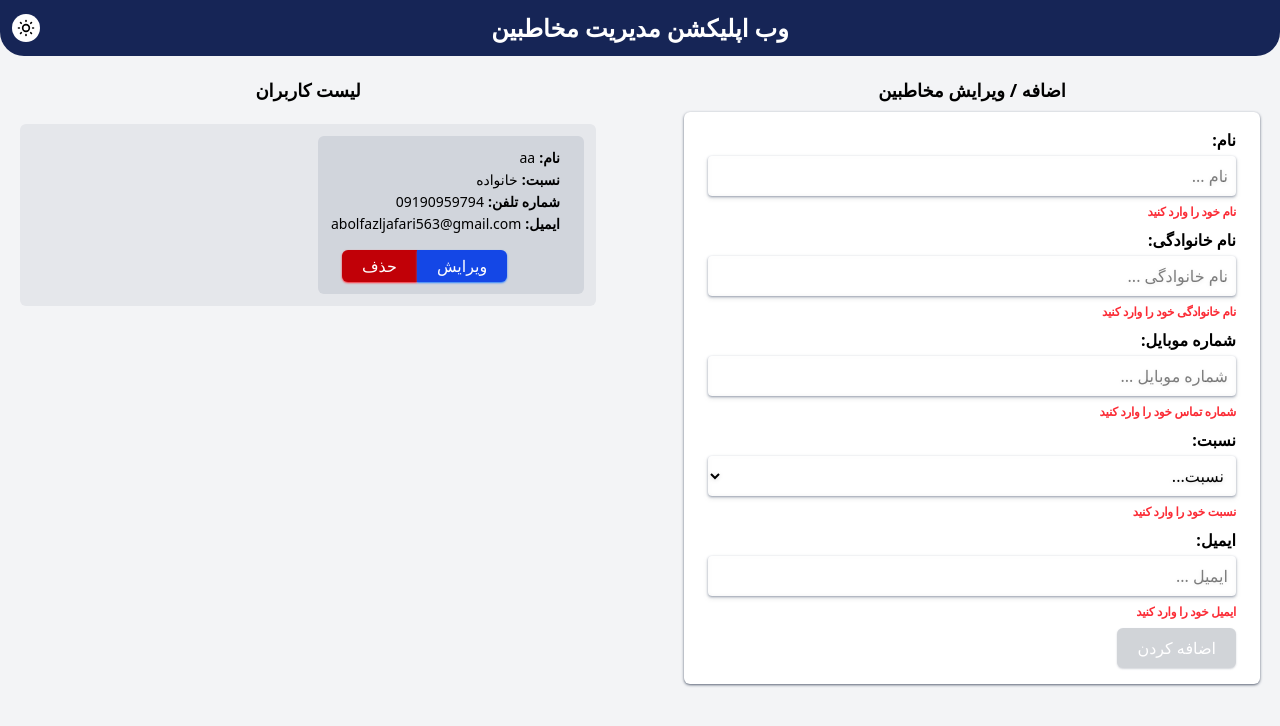
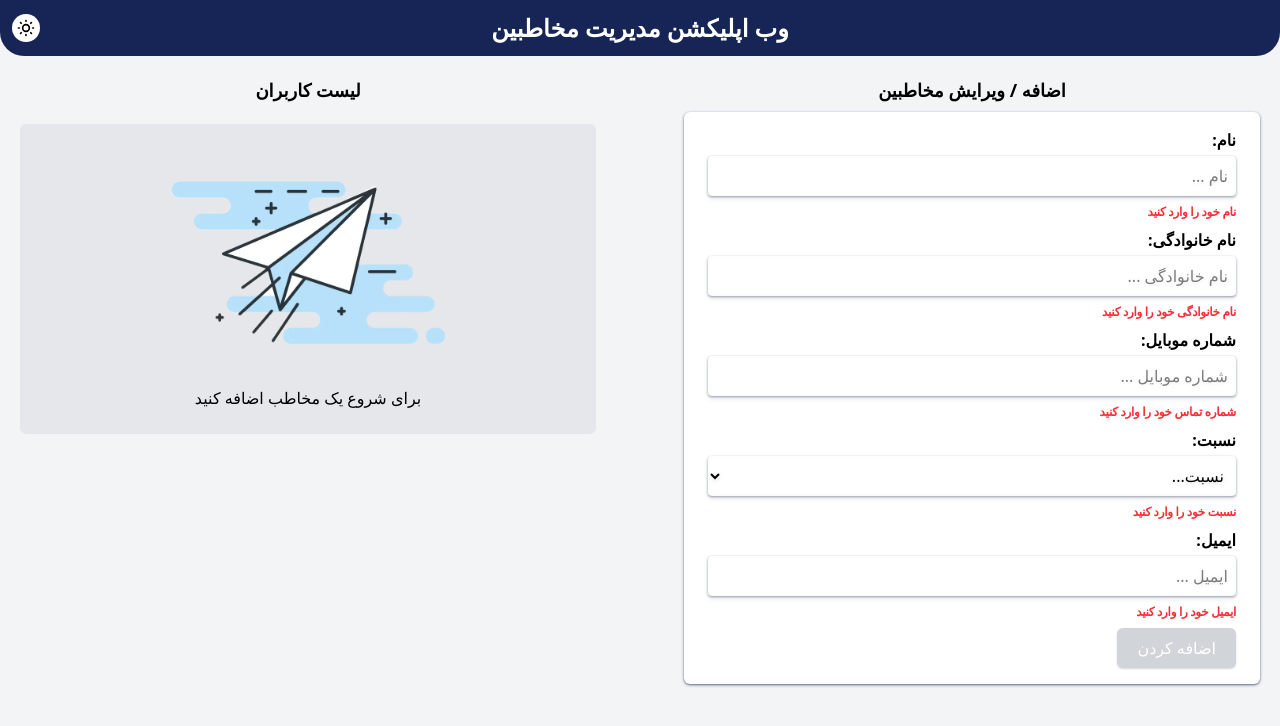
Before and after one commit to abolfazl-jafari-m/React-Contact-Management, a React (Vite) app: page / in a window 1280 px wide. Shown: the top 726 px of the page. Built offline with nearby package versions, Linux system fonts and the light colour scheme; data requests are answered from the project's data file.

Commit message:
feat(contacts): add a empty state png

```diff
--- a/db.json
+++ b/db.json
@@ -1,12 +1,3 @@
 {
-  "contacts": [
-    {
-      "id": "1174",
-      "name": "aa",
-      "lastName": "جعفری مقدم",
-      "relationship": "خانواده",
-      "email": "abolfazljafari563@gmail.com",
-      "phone": "09190959794"
-    }
-  ]
+  "contacts": []
 }
--- a/src/components/Contacts/Contacts.jsx
+++ b/src/components/Contacts/Contacts.jsx
@@ -2,6 +2,7 @@ import React, { useEffect, useState } from "react";
 import ContactCard from "./ContactCard/ContactCard";
 import { toast, Slide } from "react-toastify";
 import { getContacts } from "../../services/contact";
+import empty from "../../assets/Images/empty-state.png"
 
 function Contacts({contacts , setContacts}) {
   useEffect(() => {
@@ -20,7 +21,15 @@ function Contacts({contacts , setContacts}) {
       <div className=" p-4" >
         <h2 className="font-bold text-lg text-center">لیست کاربران</h2>
         <div className="grid grid-cols-2 gap-5 bg-gray-200 p-3 rounded-md mt-5 max-h-[500px]  overflow-y-scroll no-scrollbar ">
-          {contactItems}
+          {
+            contactItems.length
+              ? contactItems
+              : <div className="flex items-center justify-center flex-col p-3 w-full col-span-full">
+                <img src={empty} alt="empty" className="w-3/5" />
+                    <p>برای شروع یک مخاطب اضافه کنید</p>
+              </div>
+          }
+
         </div>
       </div>
     </>
```
Also changed, not shown: src/assets/Images/empty-state.png (added).
